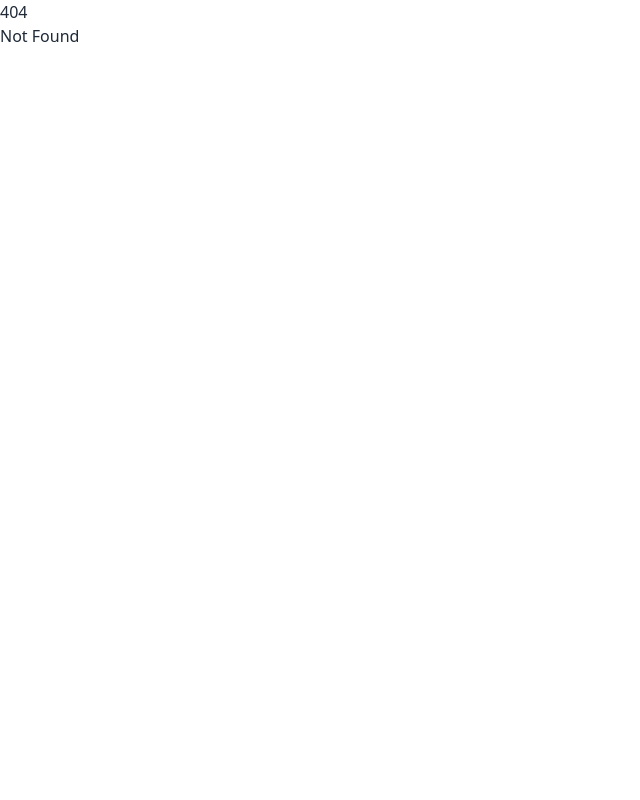
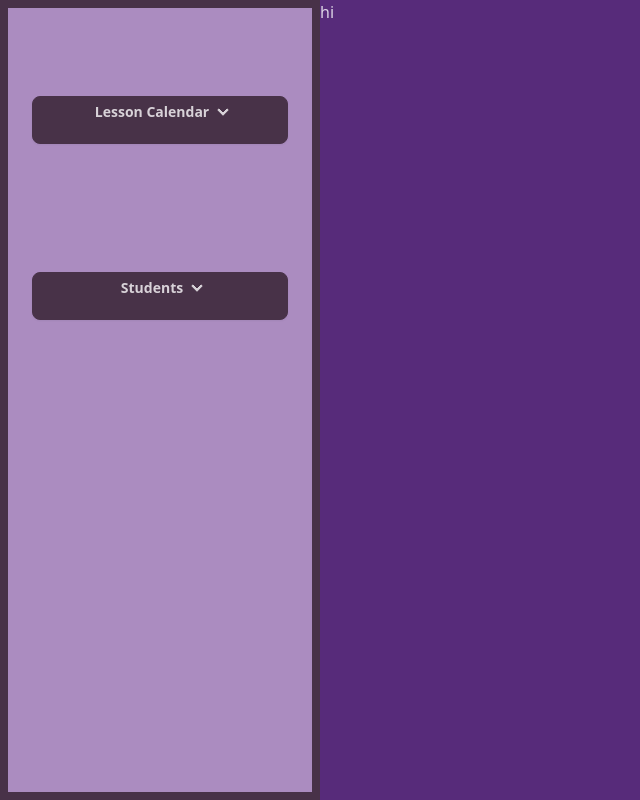
Before and after one commit to Elliot-TTGE/lesson-organizer, a SvelteKit app in the folder frontend-svelte/: page /lessons in a window 1280 px wide. Before the commit this address had no page. Shown: the whole page, without its empty margins (0-640 px from the left). Built offline with nearby package versions, Linux system fonts and the light colour scheme.

Commit message:
Created prototype version of sidebar drawer and basic skeleton of the lesson outliner

```diff
--- /dev/null
+++ b/frontend-svelte/src/lib/components/Drawer.svelte
@@ -0,0 +1,33 @@
+<script lang="ts">
+    export const drawerId : string = "sidebar-drawer"
+</script>
+
+<div class='drawer drawer-open'>
+    <input id={drawerId} type='checkbox' class='drawer-toggle' />
+    <div class='drawer-side bg-primary p-4 border-8 border-secondary'>
+      <label for={drawerId} aria-label='sidebar'></label>
+      <ul class='menu'>
+        <li>
+          <details class="dropdown dropdown-end w-64 my-16">
+            <summary class='btn btn-secondary'>Lesson Calendar</summary>
+            <ul class='menu dropdown-content bg-base-200 rounded-box z-[1] w-64 shadow'>
+              <li><a href='/'>Week View</a></li>
+              <li><a href='/lessons'>Select Week</a></li>
+            </ul>
+          </details>
+        </li>
+        <li>
+          <details class="dropdown dropdown-end w-64 my-16">
+            <summary class='btn btn-secondary'>Students</summary>
+            <ul class='menu dropdown-content bg-base-200 rounded-box z-[1] w-64 shadow'>
+              <li><a href='/'>Student View</a></li>
+              <li><a href='/'>Select Student</a></li>
+            </ul>
+          </details>
+        </li>
+      </ul>
+    </div>
+    <div class='drawer-content'>
+      <slot />
+    </div>
+  </div>
--- /dev/null
+++ b/frontend-svelte/src/lib/components/Lesson.svelte
@@ -0,0 +1,32 @@
+<script lang="ts">
+    interface Props {
+        weekday: string,
+        date: string,
+        time: string,
+        plan: string
+    }
+
+    let {weekday, date, time, plan} : Props = $props()
+</script>
+
+<style>
+    p {
+        color: darkorchid
+    }
+</style>
+
+<div class='bg-neutral m-1 w-64 rounded'>
+    <p>{weekday}</p>
+    <p>{date}:</p>
+    <p>{time}:</p>
+    <p>Today's plan:</p>
+    <p>{plan}</p>
+
+    <div class='bg-accent'>
+        <p>Card Concepts Taught</p>
+    </div>
+    <div class='bg-accent'>
+        <p>Card Lesson Notes</p>
+    </div>
+    <div class='bg-base-300'></div>
+</div>
--- a/frontend-svelte/src/routes/+page.svelte
+++ b/frontend-svelte/src/routes/+page.svelte
@@ -1,4 +1,30 @@
-<h1 class="text-3xl font-bold underline">Welcome to SvelteKit</h1>
-<p>Visit <a href="https://svelte.dev/docs/kit">svelte.dev/docs/kit</a> to read the documentation</p>
+<script lang='ts'>
+  import Drawer from '$lib/components/Drawer.svelte'
+  import Lesson from '$lib/components/Lesson.svelte'
+</script>
 
-<button class='btn'>Button</button>
+<Drawer drawerId='sidebar-drawer'>
+  <div class='navbar bg shadow'>
+    <div class='flex bg-base-300 ring-accent py-4 px-16 m-1 rounded-box shadow justify-between'>
+      <div>Week Of: </div>
+      <div class="ml-4">01/13/24</div>
+    </div>
+  </div>
+  <label for='sidebar-drawer' class='drawer-overlay'></label>
+
+  <div class='flex flex-row space-x-4'>
+    <Lesson
+      weekday="Monday"
+      date="01/13/25"
+      time='1:00 PM'
+      plan='plan'
+
+    />
+    <Lesson
+      weekday="Tuesday"
+      date="01/14/25"
+      time='1:00 PM'
+      plan='plan'
+    />
+  </div>
+</Drawer>
--- /dev/null
+++ b/frontend-svelte/src/routes/lessons/+page.svelte
@@ -0,0 +1,7 @@
+<script lang='ts'>
+    import Drawer from '$lib/components/Drawer.svelte'
+</script>
+
+<Drawer>
+    <h1>hi</h1>
+</Drawer>
--- a/frontend-svelte/tailwind.config.js
+++ b/frontend-svelte/tailwind.config.js
@@ -9,6 +9,15 @@ export default {
   ],
 
   daisyui: {
-    themes: true
+    themes: [
+      {
+        "light": {
+        "primary": "#ab8cc0",
+        "secondary": "#483248",
+        "accent": "#80cac3",
+        "neutral": "#e7f1f3",
+        "base-100": "#572b7a"
+      }}
+    ]
   }
 }
```
